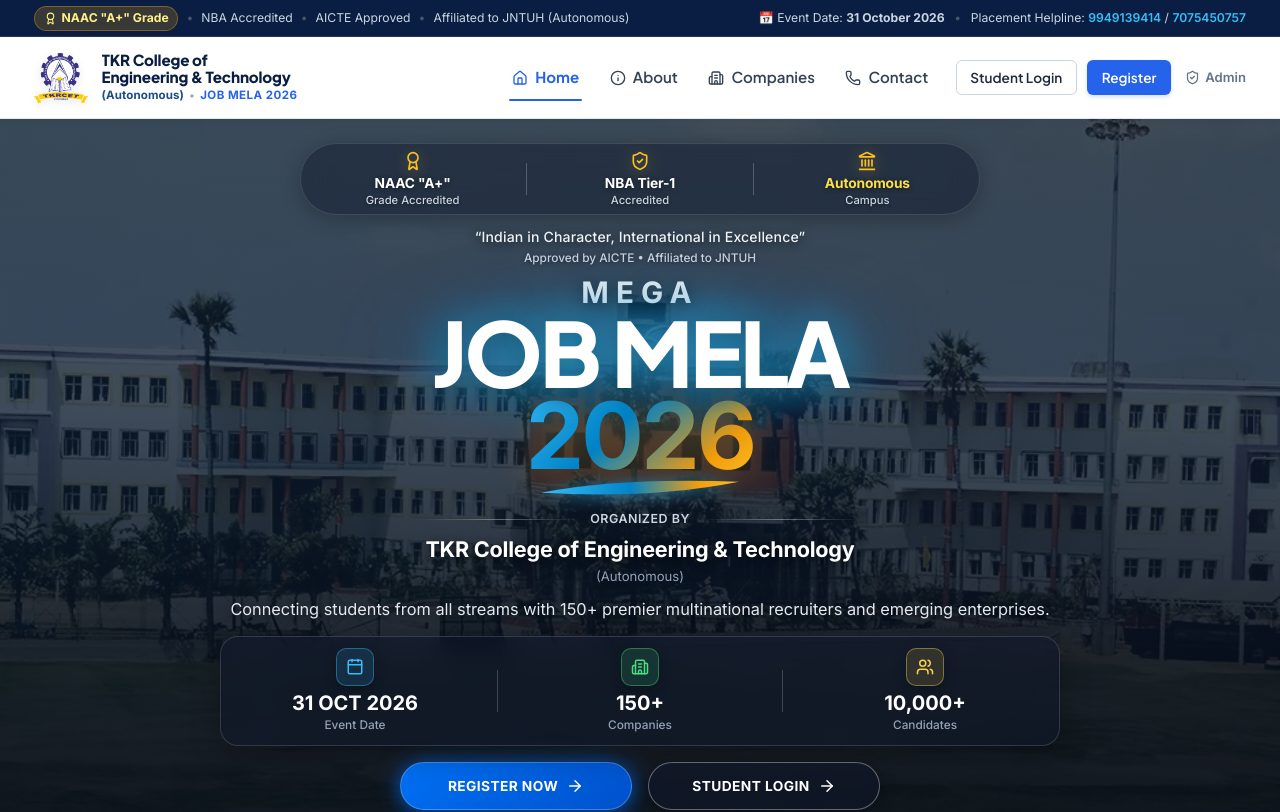
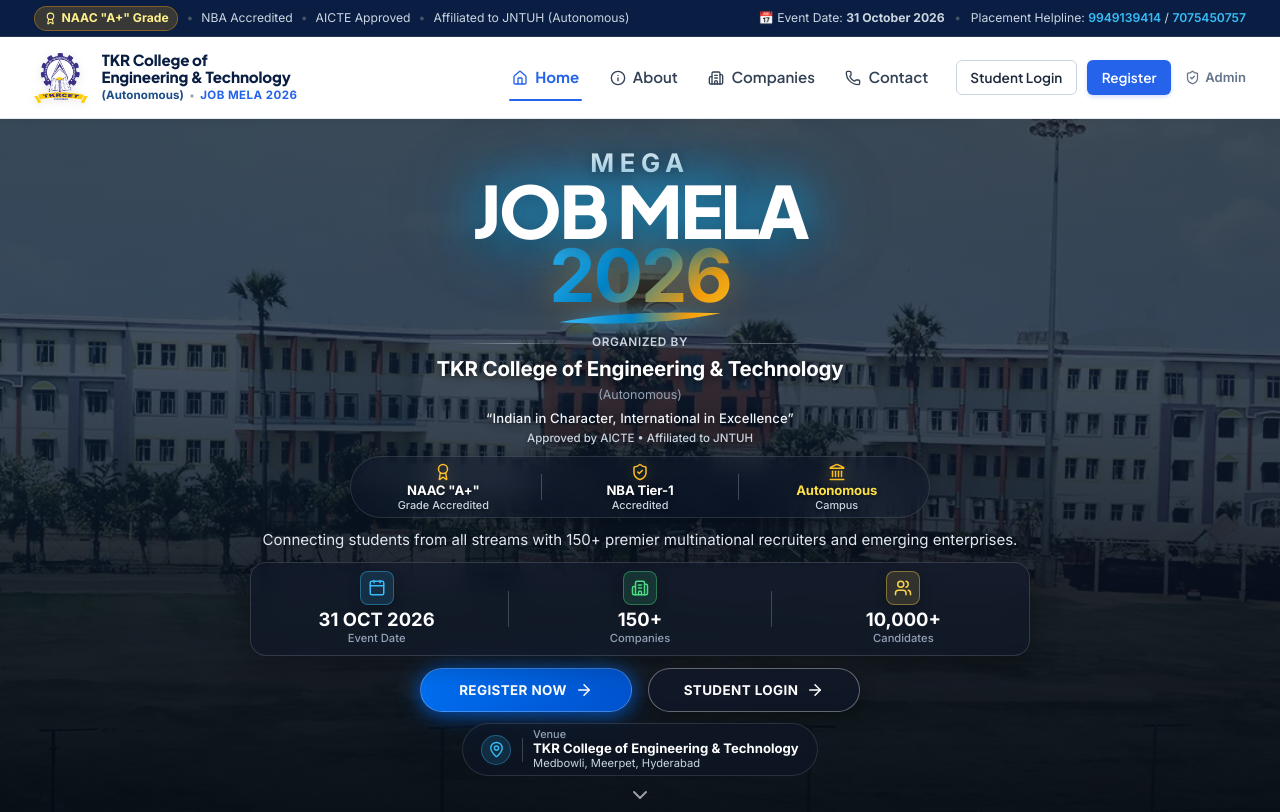
Before and after one commit to jobmelatkrcet/jobmela, a React (Vite) app in the folder frontend/: page / in a window 1280 px wide. Shown: the top 812 px of the page. Built offline with nearby package versions, Linux system fonts and the light colour scheme; no server answers.

Commit message:
fix(hierarchy): move college motto and accreditations below TKR college name and place MEGA JOB MELA at top

```diff
--- a/frontend/src/index.css
+++ b/frontend/src/index.css
@@ -1356,8 +1356,8 @@
   display: flex;
   flex-direction: column;
   align-items: center;
-  justify-content: flex-start;
-  padding: 1.75rem 1rem 2.25rem;
+  justify-content: center;
+  padding: 1rem 1.25rem 1.25rem;
   overflow: hidden;
   background-color: #061121;
 }
@@ -1396,7 +1396,7 @@
   position: relative;
   z-index: 3;
   width: 100%;
-  max-width: 1200px;
+  max-width: 1100px;
   margin: 0 auto;
   display: flex;
   flex-direction: column;
@@ -1404,110 +1404,24 @@
   text-align: center;
 }
 
-/* 1. Top 3 Accreditation Pillars (Wide horizontal glass card) */
-.hero-pillars-row {
-  display: flex;
+/* 1. Grand Event Title Block - HIGHLIGHT ONLY JOB MELA */
+.hero-title-container {
+  display: flex;
+  flex-direction: column;
   align-items: center;
   justify-content: center;
-  gap: clamp(0.75rem, 2vw, 2.5rem);
-  width: 100%;
-  max-width: 680px;
-  margin-bottom: 0.75rem;
-  padding: 0.45rem 1.5rem;
-  background: rgba(15, 23, 42, 0.45);
-  backdrop-filter: blur(12px);
-  -webkit-backdrop-filter: blur(12px);
-  border: 1px solid rgba(255, 255, 255, 0.12);
-  border-radius: 9999px;
-  box-shadow: 0 4px 20px rgba(0, 0, 0, 0.25);
-}
-
-.hero-pillar-col {
-  flex: 1;
-  display: flex;
-  flex-direction: column;
-  align-items: center;
-  text-align: center;
-}
-
-.hero-pillar-icon-box {
-  display: flex;
-  align-items: center;
-  justify-content: center;
-  margin-bottom: 0.25rem;
-  color: #fbbf24;
-  filter: drop-shadow(0 2px 8px rgba(251, 191, 36, 0.4));
-}
-
-.hero-pillar-title {
-  font-size: 0.86rem;
-  font-weight: 800;
-  color: #ffffff;
-  line-height: 1.2;
-  letter-spacing: -0.01em;
-  text-shadow: 0 1px 4px rgba(0, 0, 0, 0.5);
-}
-
-.hero-pillar-title-gold {
-  color: #fde047;
-}
-
-.hero-pillar-subtitle {
-  font-size: 0.7rem;
-  font-weight: 500;
-  color: #cbd5e1;
-  line-height: 1.2;
-  margin-top: 0.1rem;
-  text-shadow: 0 1px 3px rgba(0, 0, 0, 0.5);
-}
-
-.hero-pillar-divider {
-  width: 1px;
-  height: 32px;
-  background: rgba(255, 255, 255, 0.22);
-  flex-shrink: 0;
-}
-
-/* 2. Motto & Accreditations */
-.hero-motto-wrapper {
-  margin-bottom: 0.65rem;
-  text-align: center;
-}
-
-.hero-institution-motto {
-  font-size: 0.88rem;
-  font-weight: 500;
-  color: #f1f5f9;
-  letter-spacing: 0.01em;
-  margin-bottom: 0.15rem;
-  text-shadow: 0 2px 8px rgba(0, 0, 0, 0.6);
-}
-
-.hero-approvals-subline {
-  font-size: 0.74rem;
-  font-weight: 500;
-  color: #cbd5e1;
-  text-shadow: 0 1px 4px rgba(0, 0, 0, 0.5);
-}
-
-/* 3. Main Title Block - HIGHLIGHT ONLY JOB MELA */
-.hero-title-container {
-  display: flex;
-  flex-direction: column;
-  align-items: center;
-  justify-content: center;
-  margin-bottom: 0.65rem;
+  margin-bottom: 0.45rem;
   position: relative;
 }
 
 .hero-mega-label {
-  font-size: clamp(1.25rem, 3.2vw, 1.85rem);
+  font-size: clamp(1.15rem, 2.5vw, 1.6rem);
   font-weight: 900;
-  letter-spacing: 0.24em;
+  letter-spacing: 0.22em;
   color: rgba(255, 255, 255, 0.92);
   text-transform: uppercase;
   line-height: 1;
-  margin-bottom: 0.1rem;
+  margin-bottom: 0.05rem;
   text-shadow: 0 4px 16px rgba(0, 0, 0, 0.6);
 }
 
@@ -1515,7 +1429,7 @@
 .hero-jobmela-highlight-wrap {
   position: relative;
   display: inline-block;
-  margin: 0.1rem 0;
+  margin: 0.05rem 0;
 }
 
 .hero-jobmela-glow-backdrop {
@@ -1525,7 +1439,7 @@
   transform: translate(-50%, -50%);
   width: 125%;
   height: 150%;
-  background: radial-gradient(ellipse at center, rgba(56, 189, 248, 0.48) 0%, rgba(2, 132, 199, 0.25) 45%, transparent 75%);
+  background: radial-gradient(ellipse at center, rgba(56, 189, 248, 0.5) 0%, rgba(2, 132, 199, 0.26) 45%, transparent 75%);
   filter: blur(32px);
   pointer-events: none;
   z-index: 0;
@@ -1534,7 +1448,7 @@
 .hero-jobmela-label {
   position: relative;
   z-index: 1;
-  font-size: clamp(2.8rem, 8.5vw, 5.6rem);
+  font-size: clamp(2.4rem, 6.5vw, 4.5rem);
   font-weight: 950;
   color: #ffffff;
   line-height: 0.92;
@@ -1551,11 +1465,11 @@
   display: inline-flex;
   flex-direction: column;
   align-items: center;
-  margin-top: -0.25rem;
+  margin-top: -0.2rem;
 }
 
 .hero-year-text {
-  font-size: clamp(3rem, 9vw, 5.8rem);
+  font-size: clamp(2.6rem, 7vw, 4.6rem);
   font-weight: 950;
   line-height: 0.95;
   letter-spacing: -0.03em;
@@ -1566,18 +1480,18 @@
 }
 
 .hero-year-swoosh {
-  width: clamp(140px, 34vw, 220px);
+  width: clamp(125px, 22vw, 180px);
   height: auto;
-  margin-top: -6px;
+  margin-top: -5px;
   filter: drop-shadow(0 2px 8px rgba(56, 189, 248, 0.6));
 }
 
-/* 4. Organized By Section */
+/* 2. Organized By Section with College Motto, Approvals & Accreditations directly below */
 .hero-organized-section {
   display: flex;
   flex-direction: column;
   align-items: center;
-  margin-bottom: 0.65rem;
+  margin-bottom: 0.55rem;
   width: 100%;
 }
 
@@ -1585,10 +1499,10 @@
   display: flex;
   align-items: center;
   justify-content: center;
-  gap: 0.75rem;
+  gap: 0.65rem;
   width: 100%;
-  max-width: 440px;
-  margin-bottom: 0.25rem;
+  max-width: 380px;
+  margin-bottom: 0.15rem;
 }
 
 .hero-org-line {
@@ -1598,15 +1512,15 @@
 }
 
 .hero-org-label {
-  font-size: 0.78rem;
+  font-size: 0.74rem;
   font-weight: 600;
   color: #cbd5e1;
-  letter-spacing: 0.04em;
+  letter-spacing: 0.05em;
   text-transform: uppercase;
 }
 
 .hero-org-college-name {
-  font-size: clamp(1rem, 2.4vw, 1.35rem);
+  font-size: clamp(1rem, 2.2vw, 1.28rem);
   font-weight: 800;
   color: #ffffff;
   letter-spacing: -0.01em;
@@ -1614,36 +1528,120 @@
 }
 
 .hero-org-autonomous {
+  font-size: 0.78rem;
+  color: #94a3b8;
+  margin-top: 0.05rem;
+  margin-bottom: 0.3rem;
+}
+
+/* College Motto & Approvals (Sensibly placed directly under College Name) */
+.hero-institution-motto {
   font-size: 0.82rem;
-  color: #94a3b8;
+  font-weight: 500;
+  color: #f1f5f9;
+  letter-spacing: 0.01em;
+  margin-bottom: 0.1rem;
+  text-shadow: 0 2px 8px rgba(0, 0, 0, 0.6);
+}
+
+.hero-approvals-subline {
+  font-size: 0.72rem;
+  font-weight: 500;
+  color: #cbd5e1;
+  margin-bottom: 0.45rem;
+  text-shadow: 0 1px 4px rgba(0, 0, 0, 0.5);
+}
+
+/* College Accreditations (NAAC, NBA, Autonomous) as compact pill under the college */
+.hero-pillars-row {
+  display: flex;
+  align-items: center;
+  justify-content: center;
+  gap: clamp(0.75rem, 2vw, 2.2rem);
+  width: 100%;
+  max-width: 580px;
   margin-top: 0.1rem;
-}
-
-/* 5. Description - Expansive across available space */
+  margin-bottom: 0.15rem;
+  padding: 0.35rem 1.25rem;
+  background: rgba(15, 23, 42, 0.45);
+  backdrop-filter: blur(12px);
+  -webkit-backdrop-filter: blur(12px);
+  border: 1px solid rgba(255, 255, 255, 0.12);
+  border-radius: 9999px;
+  box-shadow: 0 4px 16px rgba(0, 0, 0, 0.25);
+}
+
+.hero-pillar-col {
+  flex: 1;
+  display: flex;
+  flex-direction: column;
+  align-items: center;
+  text-align: center;
+}
+
+.hero-pillar-icon-box {
+  display: flex;
+  align-items: center;
+  justify-content: center;
+  margin-bottom: 0.15rem;
+  color: #fbbf24;
+  filter: drop-shadow(0 2px 8px rgba(251, 191, 36, 0.4));
+}
+
+.hero-pillar-title {
+  font-size: 0.82rem;
+  font-weight: 800;
+  color: #ffffff;
+  line-height: 1.15;
+  letter-spacing: -0.01em;
+  text-shadow: 0 1px 4px rgba(0, 0, 0, 0.5);
+}
+
+.hero-pillar-title-gold {
+  color: #fde047;
+}
+
+.hero-pillar-subtitle {
+  font-size: 0.68rem;
+  font-weight: 500;
+  color: #cbd5e1;
+  line-height: 1.15;
+  margin-top: 0.05rem;
+  text-shadow: 0 1px 3px rgba(0, 0, 0, 0.5);
+}
+
+.hero-pillar-divider {
+  width: 1px;
+  height: 26px;
+  background: rgba(255, 255, 255, 0.22);
+  flex-shrink: 0;
+}
+
+/* 3. Description - Expansive single/double line across space */
 .hero-description-match {
-  font-size: clamp(0.88rem, 1.8vw, 1.02rem);
+  font-size: clamp(0.82rem, 1.5vw, 0.94rem);
   color: #e2e8f0;
-  line-height: 1.5;
-  max-width: 820px;
-  margin: 0 auto 0.95rem;
+  line-height: 1.45;
+  max-width: 760px;
+  margin: 0 auto 0.65rem;
   text-shadow: 0 2px 6px rgba(0, 0, 0, 0.5);
 }
 
-/* 6. Event Highlights (Wide Horizontal 3-Column Stats Bar) */
+/* 4. Event Highlights (Wide Horizontal 3-Column Stats Bar) */
 .hero-stats-row {
   display: flex;
   align-items: center;
   justify-content: space-evenly;
-  gap: clamp(0.75rem, 2.5vw, 2.5rem);
+  gap: clamp(0.75rem, 2vw, 2.2rem);
   width: 100%;
-  max-width: 840px;
-  margin-bottom: 1rem;
-  padding: 0.65rem 1.5rem;
+  max-width: 780px;
+  margin-bottom: 0.75rem;
+  padding: 0.5rem 1.25rem;
   background: rgba(15, 23, 42, 0.55);
   backdrop-filter: blur(14px);
   -webkit-backdrop-filter: blur(14px);
   border: 1px solid rgba(255, 255, 255, 0.14);
-  border-radius: 18px;
+  border-radius: 16px;
   box-shadow: 0 8px 30px rgba(0, 0, 0, 0.32);
 }
 
@@ -1656,54 +1654,54 @@
 }
 
 .hero-stat-icon-wrapper {
-  width: 38px;
-  height: 38px;
-  border-radius: 10px;
+  width: 34px;
+  height: 34px;
+  border-radius: 8px;
   display: flex;
   align-items: center;
   justify-content: center;
-  margin-bottom: 0.35rem;
+  margin-bottom: 0.25rem;
   backdrop-filter: blur(8px);
-  -webkit-backdrop-filter: blur(8px);
   border: 1px solid rgba(255, 255, 255, 0.2);
   box-shadow: 0 4px 12px rgba(0, 0, 0, 0.25);
 }
 
 .hero-stat-val {
-  font-size: clamp(1rem, 2vw, 1.25rem);
+  font-size: clamp(0.95rem, 1.8vw, 1.15rem);
   font-weight: 800;
   color: #ffffff;
-  line-height: 1.2;
+  line-height: 1.15;
 }
 
 .hero-stat-lbl {
-  font-size: 0.74rem;
+  font-size: 0.7rem;
   color: #94a3b8;
-  margin-top: 0.1rem;
+  margin-top: 0.05rem;
   font-weight: 500;
 }
 
 .hero-stat-divider {
   width: 1px;
-  height: 42px;
+  height: 36px;
   background: rgba(255, 255, 255, 0.2);
   flex-shrink: 0;
 }
 
-/* 7. Action Buttons (Centered Side-by-Side) */
+/* 5. Action Buttons (Centered Side-by-Side) */
 .hero-actions-row {
   display: flex;
   align-items: center;
   justify-content: center;
   gap: 1rem;
   width: 100%;
-  max-width: 480px;
-  margin-bottom: 0.85rem;
+  max-width: 440px;
+  margin-bottom: 0.65rem;
 }
 
 .hero-btn-register {
   flex: 1;
-  min-height: 48px;
+  min-height: 44px;
+  padding: 0.55rem 1.25rem;
   display: flex;
   align-items: center;
   justify-content: center;
@@ -1711,7 +1709,7 @@
   border-radius: var(--radius-full);
   background: linear-gradient(135deg, #0070f3 0%, #0051cc 100%);
   color: #ffffff !important;
-  font-size: 0.86rem;
+  font-size: 0.84rem;
   font-weight: 800;
   letter-spacing: 0.03em;
   border: 1px solid rgba(255, 255, 255, 0.25);
@@ -1727,7 +1725,8 @@
 
 .hero-btn-login {
   flex: 1;
-  min-height: 48px;
+  min-height: 44px;
+  padding: 0.55rem 1.25rem;
   display: flex;
   align-items: center;
   justify-content: center;
@@ -1737,7 +1736,7 @@
   backdrop-filter: blur(10px);
   -webkit-backdrop-filter: blur(10px);
   color: #ffffff !important;
-  font-size: 0.86rem;
+  font-size: 0.84rem;
   font-weight: 800;
   letter-spacing: 0.03em;
   border: 1px solid rgba(255, 255, 255, 0.35);
@@ -1752,24 +1751,24 @@
   transform: translateY(-2px);
 }
 
-/* 8. Venue Card */
+/* 6. Venue Card */
 .hero-venue-block {
   display: inline-flex;
   align-items: center;
-  gap: 0.75rem;
-  padding: 0.45rem 1.25rem;
+  gap: 0.65rem;
+  padding: 0.35rem 1.15rem;
   background: rgba(15, 23, 42, 0.5);
   backdrop-filter: blur(10px);
   -webkit-backdrop-filter: blur(10px);
   border: 1px solid rgba(255, 255, 255, 0.12);
   border-radius: 9999px;
-  margin-bottom: 0.35rem;
+  margin-bottom: 0.25rem;
   text-align: left;
 }
 
 .hero-venue-pin-circle {
-  width: 34px;
-  height: 34px;
+  width: 30px;
+  height: 30px;
   border-radius: 50%;
   background: rgba(56, 189, 248, 0.15);
   border: 1px solid rgba(56, 189, 248, 0.35);
@@ -1781,7 +1780,7 @@
 
 .hero-venue-vdivider {
   width: 1px;
-  height: 28px;
+  height: 24px;
   background: rgba(255, 255, 255, 0.2);
   flex-shrink: 0;
 }
@@ -1792,23 +1791,23 @@
 }
 
 .hero-venue-label {
-  font-size: 0.7rem;
+  font-size: 0.68rem;
   color: #94a3b8;
   font-weight: 500;
   line-height: 1.1;
 }
 
 .hero-venue-name {
-  font-size: 0.86rem;
+  font-size: 0.82rem;
   font-weight: 800;
   color: #ffffff;
-  line-height: 1.25;
+  line-height: 1.2;
 }
 
 .hero-venue-sub {
-  font-size: 0.72rem;
+  font-size: 0.7rem;
   color: #cbd5e1;
-  line-height: 1.2;
+  line-height: 1.15;
 }
 
 .hero-scroll-indicator {
@@ -1816,7 +1815,7 @@
   align-items: center;
   justify-content: center;
   cursor: pointer;
-  margin-top: 0.25rem;
+  margin-top: 0.15rem;
   opacity: 0.85;
 }
 
@@ -1827,11 +1826,11 @@
     display: flex;
     align-items: center;
     justify-content: center;
-    padding: 1.5rem 2.5rem 1.75rem;
+    padding: 1.25rem 2.5rem 1.5rem;
   }
 
   .hero-ref-container {
-    max-width: 1200px;
+    max-width: 1100px;
   }
 }
 
--- a/frontend/src/pages/public/HomePage.jsx
+++ b/frontend/src/pages/public/HomePage.jsx
@@ -120,62 +120,11 @@
         <div className="hero-ref-overlay" />
 
         <div className="hero-ref-container">
-          {/* 1. Top 3 Accreditation Pillars */}
-          <motion.div
-            initial={{ opacity: 0, y: -10 }}
-            animate={{ opacity: 1, y: 0 }}
-            transition={{ duration: 0.5, delay: 0.08 }}
-            className="hero-pillars-row"
-          >
-            <div className="hero-pillar-col">
-              <div className="hero-pillar-icon-box">
-                <Award size={20} color="#fbbf24" />
-              </div>
-              <div className="hero-pillar-title">NAAC "A+"</div>
-              <div className="hero-pillar-subtitle">Grade Accredited</div>
-            </div>
-
-            <div className="hero-pillar-divider" />
-
-            <div className="hero-pillar-col">
-              <div className="hero-pillar-icon-box">
-                <ShieldCheck size={20} color="#fbbf24" />
-              </div>
-              <div className="hero-pillar-title">NBA Tier-1</div>
-              <div className="hero-pillar-subtitle">Accredited</div>
-            </div>
-
-            <div className="hero-pillar-divider" />
-
-            <div className="hero-pillar-col">
-              <div className="hero-pillar-icon-box">
-                <Landmark size={20} color="#fbbf24" />
-              </div>
-              <div className="hero-pillar-title hero-pillar-title-gold">Autonomous</div>
-              <div className="hero-pillar-subtitle">Campus</div>
-            </div>
-          </motion.div>
-
-          {/* 2. Motto & Accreditations */}
-          <motion.div
-            initial={{ opacity: 0, y: -6 }}
-            animate={{ opacity: 1, y: 0 }}
-            transition={{ duration: 0.5, delay: 0.14 }}
-            className="hero-motto-wrapper"
-          >
-            <div className="hero-institution-motto">
-              “Indian in Character, International in Excellence”
-            </div>
-            <div className="hero-approvals-subline">
-              Approved by AICTE  •  Affiliated to JNTUH
-            </div>
-          </motion.div>
-
-          {/* 3. Main Title Block - HIGHLIGHT ONLY JOB MELA */}
+          {/* 1. Grand Event Title Block - HIGHLIGHT ONLY JOB MELA */}
           <motion.div
             initial={{ opacity: 0, scale: 0.95 }}
             animate={{ opacity: 1, scale: 1 }}
-            transition={{ duration: 0.55, delay: 0.2 }}
+            transition={{ duration: 0.5, delay: 0.08 }}
             className="hero-title-container"
           >
             <div className="hero-mega-label">MEGA</div>
@@ -202,11 +151,11 @@
             </div>
           </motion.div>
 
-          {/* 4. Organized By Section */}
+          {/* 2. Organized By Section with College Motto, Approvals, & Accreditation Pillars */}
           <motion.div
             initial={{ opacity: 0, y: 6 }}
             animate={{ opacity: 1, y: 0 }}
-            transition={{ duration: 0.45, delay: 0.26 }}
+            transition={{ duration: 0.45, delay: 0.16 }}
             className="hero-organized-section"
           >
             <div className="hero-org-divider-row">
@@ -219,6 +168,45 @@
             </div>
             <div className="hero-org-autonomous">
               (Autonomous)
+            </div>
+
+            {/* College Motto & Approvals (Directly under TKR College) */}
+            <div className="hero-institution-motto">
+              “Indian in Character, International in Excellence”
+            </div>
+            <div className="hero-approvals-subline">
+              Approved by AICTE  •  Affiliated to JNTUH
+            </div>
+
+            {/* College Accreditations (NAAC, NBA, Autonomous) directly below College */}
+            <div className="hero-pillars-row">
+              <div className="hero-pillar-col">
+                <div className="hero-pillar-icon-box">
+                  <Award size={18} color="#fbbf24" />
+                </div>
+                <div className="hero-pillar-title">NAAC "A+"</div>
+                <div className="hero-pillar-subtitle">Grade Accredited</div>
+              </div>
+
+              <div className="hero-pillar-divider" />
+
+              <div className="hero-pillar-col">
+                <div className="hero-pillar-icon-box">
+                  <ShieldCheck size={18} color="#fbbf24" />
+                </div>
+                <div className="hero-pillar-title">NBA Tier-1</div>
+                <div className="hero-pillar-subtitle">Accredited</div>
+              </div>
+
+              <div className="hero-pillar-divider" />
+
+              <div className="hero-pillar-col">
+                <div className="hero-pillar-icon-box">
+                  <Landmark size={18} color="#fbbf24" />
+                </div>
+                <div className="hero-pillar-title hero-pillar-title-gold">Autonomous</div>
+                <div className="hero-pillar-subtitle">Campus</div>
+              </div>
             </div>
           </motion.div>
 
```
